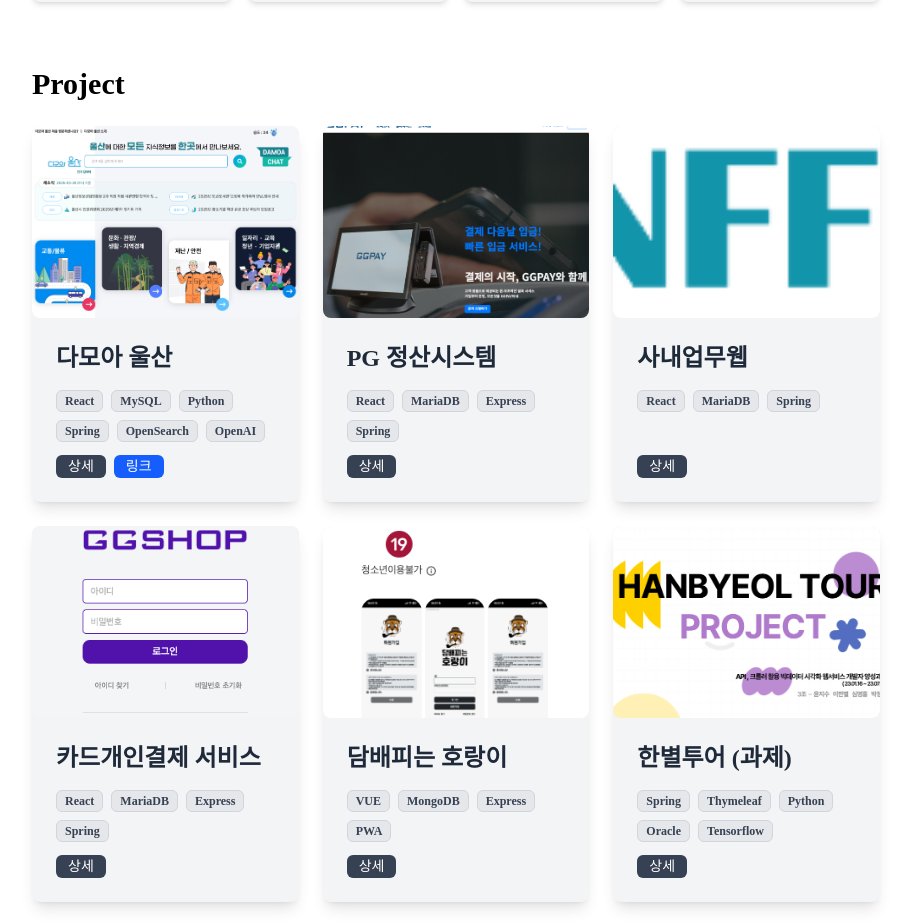
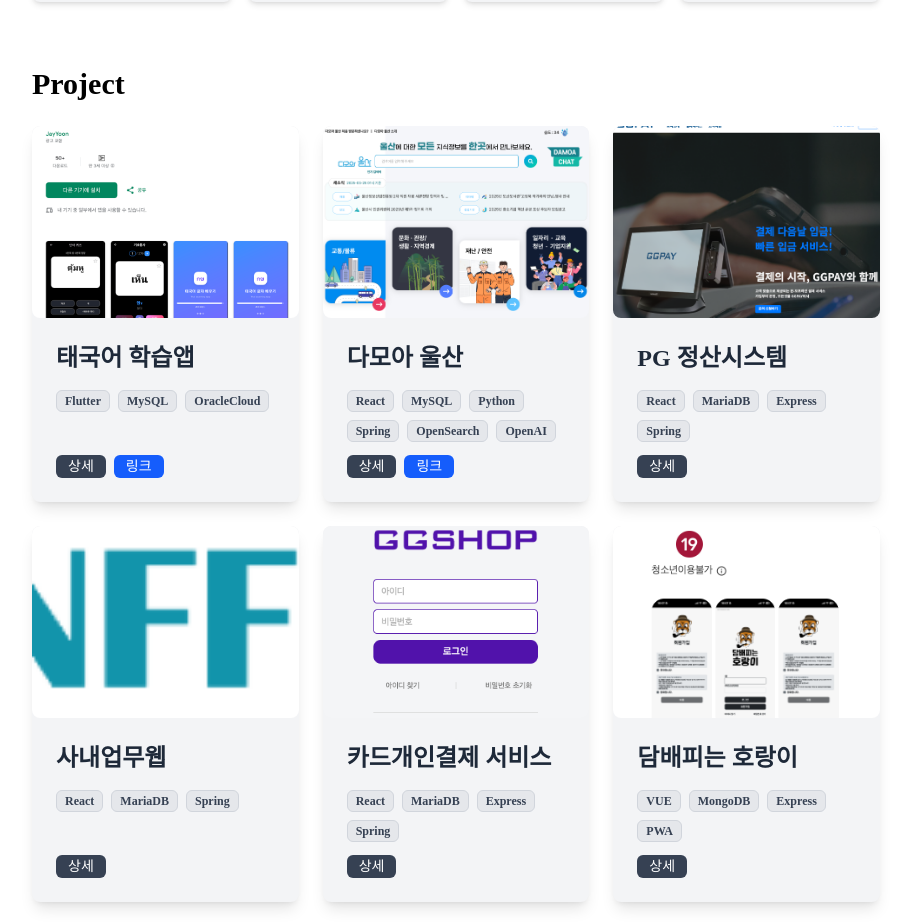
Before and after one commit to DJLastP/nextjs, a Next.js app: page / in a window 1280 px wide. Shown: the part 1860-2783 px from the top of the page, without its empty margins (184-1095 px from the left). Built offline with nearby package versions, Linux system fonts and the light colour scheme; a web font is replaced by a local one.

Commit message:
프로젝트 업데이트

```diff
--- a/data/projects.js
+++ b/data/projects.js
@@ -1,5 +1,18 @@
    export const projects = [
-        {
+       {
+           name: '태국어 학습앱',
+           image: '/assets/thaistudy.png',
+           stack: ['Flutter', 'MySQL', 'OracleCloud'],
+           role: '개발 및 배포 운영',
+           environment: 'OracleCloud + Nginx + MySQL',
+           period: '1개월',
+           features: [
+               '태국어 글자 따라쓰기 및 단어 문장 학습 앱',
+               '태국어글자 학습앱'
+           ],
+           link: 'https://play.google.com/store/apps/details?id=com.thkrapp.thailearning'
+       },
+       {
             name: '다모아 울산',
             image: '/assets/damoa.png',
             description: '',
```
Also changed, not shown: app/layout.js (+6 -6 lines), public/assets/thaistudy.png (added).
